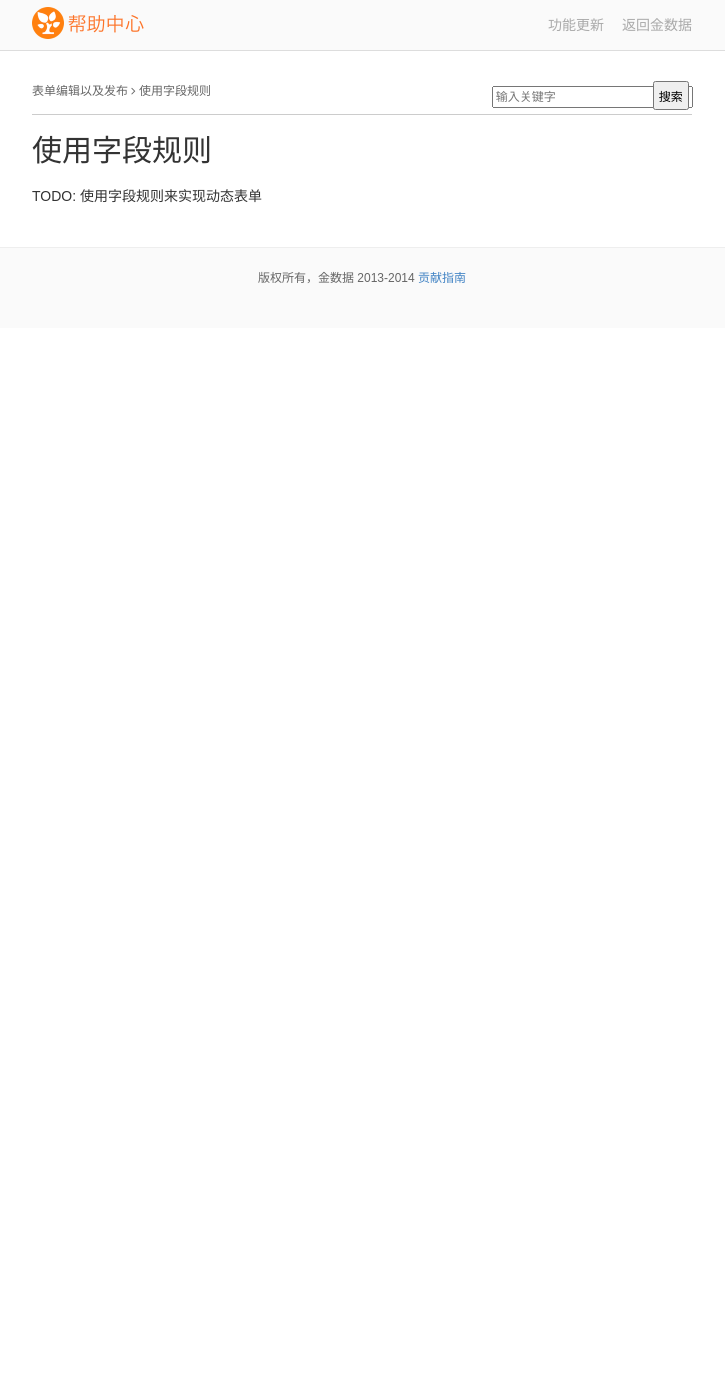
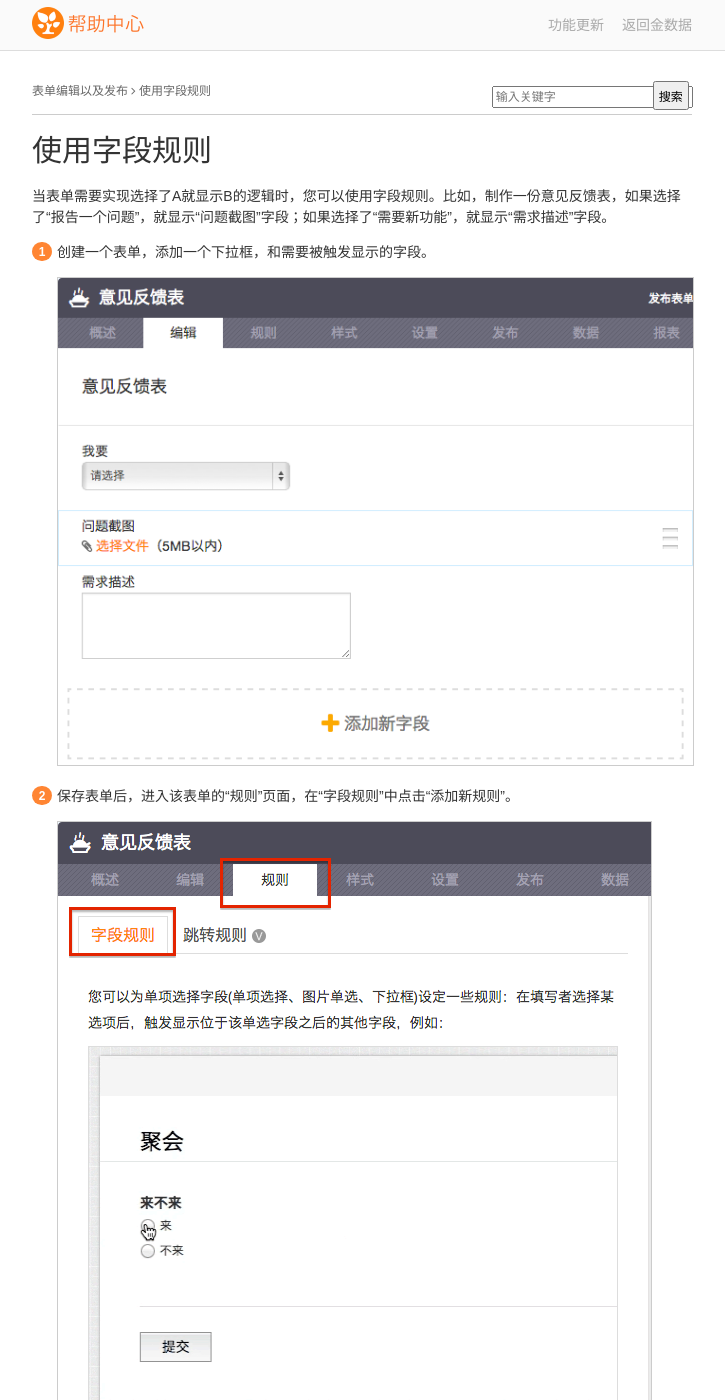
Before and after one commit to jinshuju/help.jinshuju.net, a Jekyll site: the page built from _posts/2014-2-7-field-rules.md, in a window 1280 px wide and 1400 px high. Shown: the whole window, without its empty margins (278-1003 px from the left). Built offline with Jekyll 4.4.1, drawn with Linux system fonts in a browser that asks for light colours; Markdown is read by kramdown in place of the engine named in the settings; some of the changed text lies outside the part shown.

Commit message:
field rules

```diff
--- a/_posts/2014-2-7-field-rules.md
+++ b/_posts/2014-2-7-field-rules.md
@@ -8,4 +8,24 @@ tags: todo M
 author: Sahara
 ---
 
-TODO: 使用字段规则来实现动态表单
+当表单需要实现选择了A就显示B的逻辑时，您可以使用字段规则。比如，制作一份意见反馈表，如果选择了“报告一个问题”，就显示“问题截图”字段；如果选择了“需要新功能”，就显示“需求描述”字段。
+
+1. 创建一个表单，添加一个下拉框，和需要被触发显示的字段。
+
+	![表单编辑](/images/field-rules-1.png)
+
+2. 保存表单后，进入该表单的“规则”页面，在“字段规则”中点击“添加新规则”。
+
+	![规则页面](/images/field-rules-2.png)
+
+3. 在右侧规则设置区域，选择规则生效的条件，以及需要显示的字段。一旦字段被设置成需要规则生效才显示，那么默认情况下，这个字段是不会被显示出来的。
+
+	![规则设置](/images/field-rules-3.png)
+
+4. 依次设置好所有的规则
+
+	![多个规则](/images/field-rules-4.png)
+
+5. 保存好字段规则后，您的动态表单就制作完成了！
+
+	![动态表单](/images/field-rules-5.png)
```
Also changed, not shown: images/field-rules-1.png (added), images/field-rules-2.png (added), images/field-rules-3.png (added), images/field-rules-4.png (added), images/field-rules-5.png (added).
